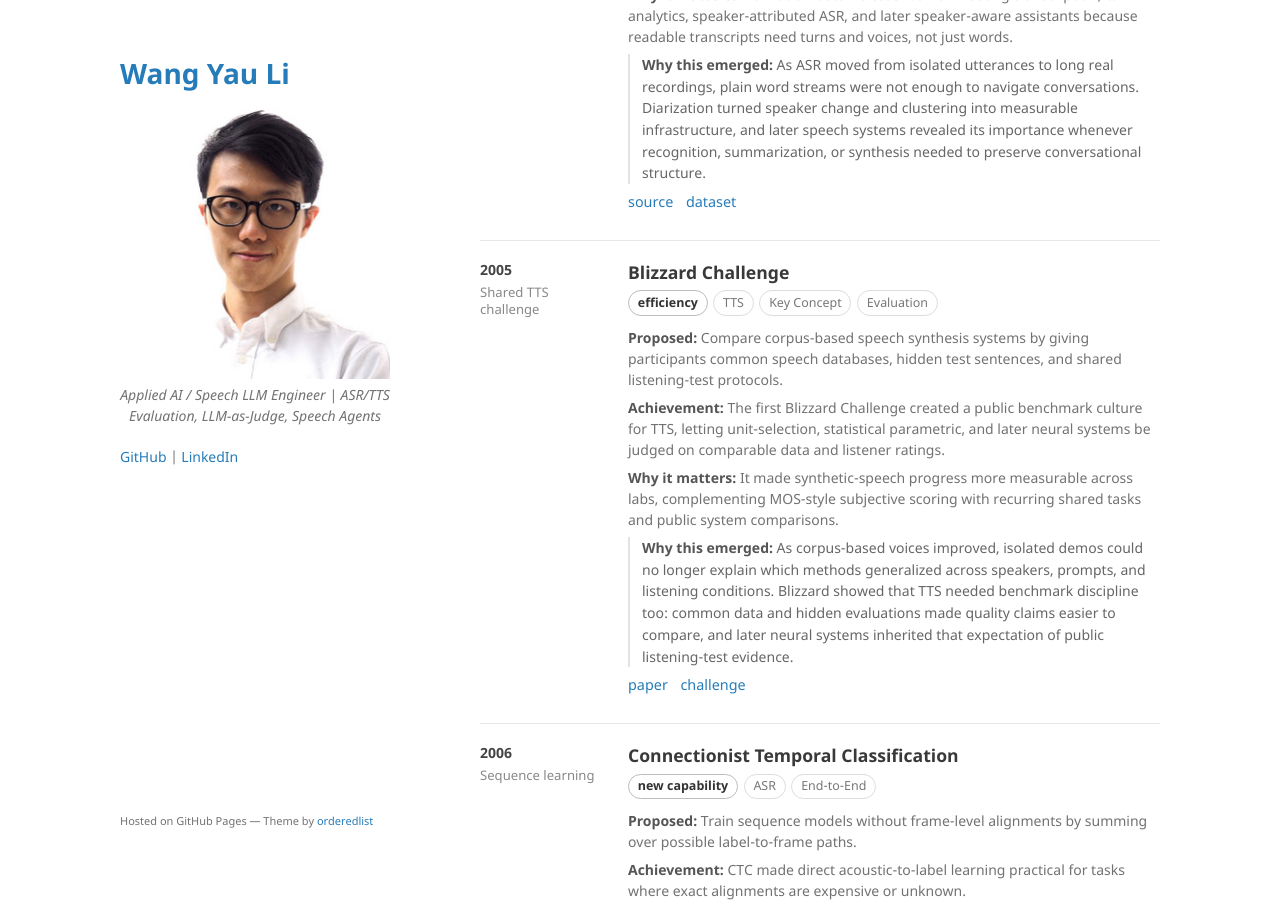
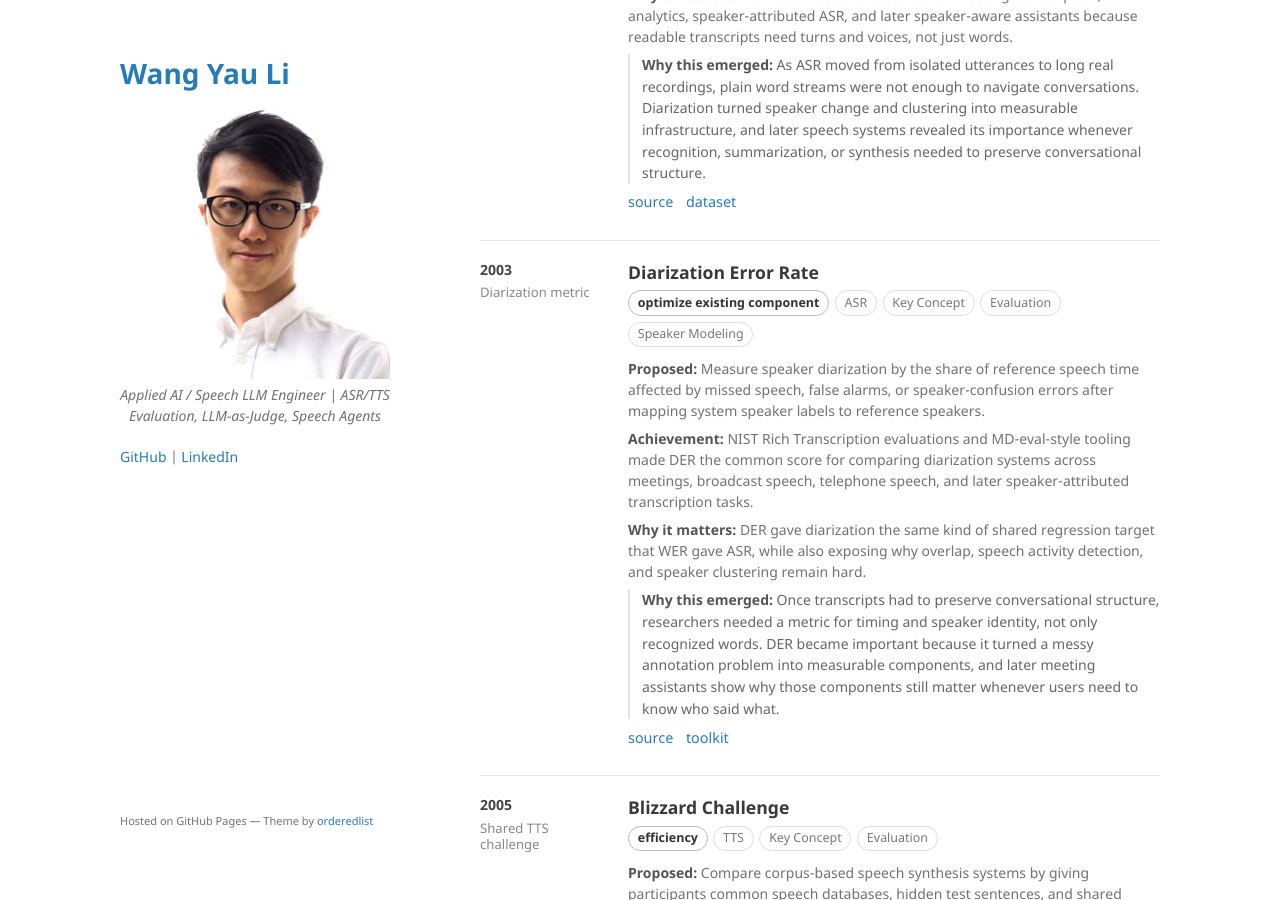
Before and after one commit to kennethli319/kennethli319.github.io, a Jekyll site: the page built from speech-timeline.md, in a window 1280 px wide and 900 px high, scrolled down 16438 px. Built offline with Jekyll 4.4.1, drawn with Linux system fonts in a browser that asks for light colours.

Commit message:
Add diarization error rate speech milestone

```diff
--- a/speech-timeline.md
+++ b/speech-timeline.md
@@ -754,6 +754,22 @@ title: Speech Timeline
 
 <section class="speech-row">
   <aside class="speech-year">
+    2003
+    <div class="speech-kicker">Diarization metric</div>
+  </aside>
+  <div class="speech-body">
+    <h2>Diarization Error Rate</h2>
+    <div class="speech-meta"><span class="speech-impact">optimize existing component</span><span class="speech-tag">ASR</span><span class="speech-tag">Key Concept</span><span class="speech-tag">Evaluation</span><span class="speech-tag">Speaker Modeling</span></div>
+    <p><strong>Proposed:</strong> Measure speaker diarization by the share of reference speech time affected by missed speech, false alarms, or speaker-confusion errors after mapping system speaker labels to reference speakers.</p>
+    <p><strong>Achievement:</strong> NIST Rich Transcription evaluations and MD-eval-style tooling made DER the common score for comparing diarization systems across meetings, broadcast speech, telephone speech, and later speaker-attributed transcription tasks.</p>
+    <p><strong>Why it matters:</strong> DER gave diarization the same kind of shared regression target that WER gave ASR, while also exposing why overlap, speech activity detection, and speaker clustering remain hard.</p>
+    <p class="speech-reflection"><strong>Why this emerged:</strong> Once transcripts had to preserve conversational structure, researchers needed a metric for timing and speaker identity, not only recognized words. DER became important because it turned a messy annotation problem into measurable components, and later meeting assistants show why those components still matter whenever users need to know who said what.</p>
+    <p class="speech-source"><a href="https://www.nist.gov/itl/iad/mltg/rich-transcription-evaluation">source</a> <a href="https://www.isca-archive.org/interspeech_2017/bredin17_interspeech.html">toolkit</a></p>
+  </div>
+</section>
+
+<section class="speech-row">
+  <aside class="speech-year">
     2005
     <div class="speech-kicker">Shared TTS challenge</div>
   </aside>
```
